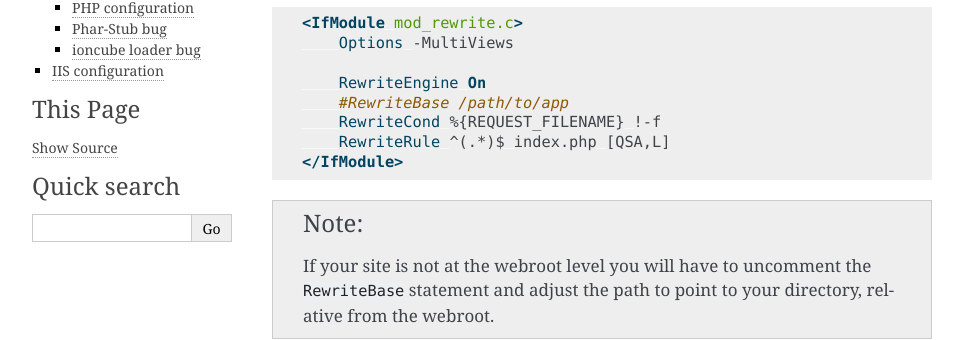
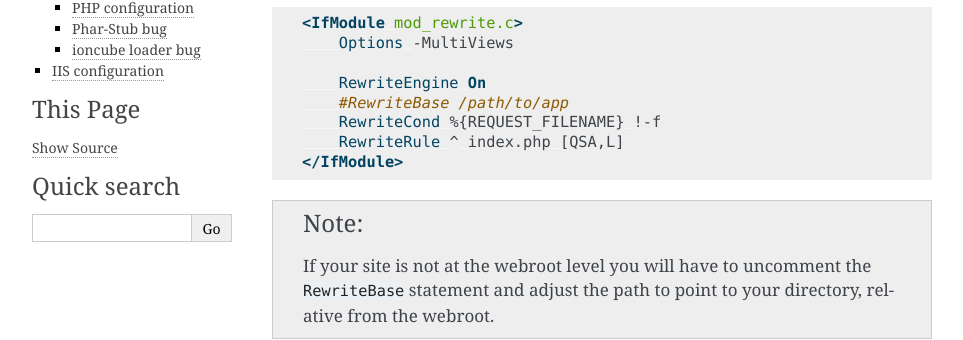
Before and after one commit to silexphp/Silex, a Sphinx documentation site: the page built from doc/usage.rst, in a window 1280 px wide and 900 px high, scrolled down 411 px. Shown: the part 127-467 px from the top of the window, without its empty margins (148-1111 px from the left). Built offline with Sphinx 7.4.7, drawn with Linux system fonts in a browser that asks for light colours.

```diff
--- a/doc/usage.rst
+++ b/doc/usage.rst
@@ -29,7 +29,7 @@ are using apache you can use a ``.htaccess`` file for this.
         RewriteEngine On
         #RewriteBase /path/to/app
         RewriteCond %{REQUEST_FILENAME} !-f
-        RewriteRule ^(.*)$ index.php [QSA,L]
+        RewriteRule ^ index.php [QSA,L]
     </IfModule>
 
 .. note::
```
